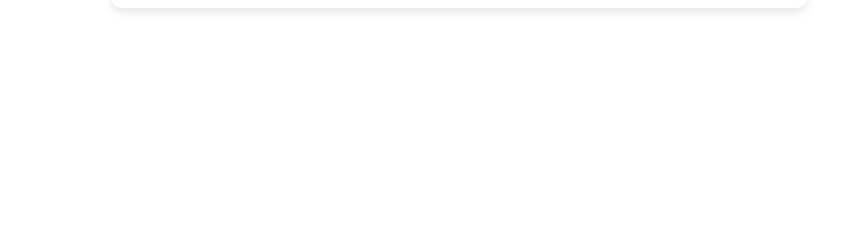
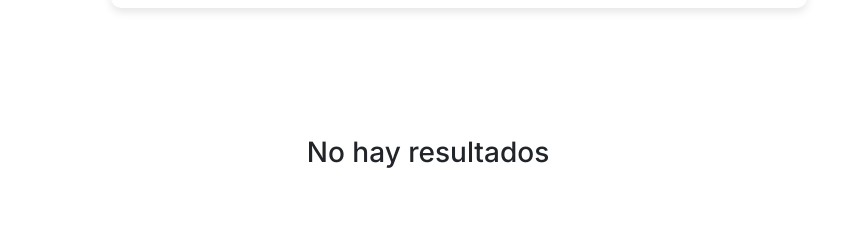
Before and after one commit to rekloyd/PettieExpressJS, a React (Vite) app in the folder frontend/Pettie/: page / in a window 1280 px wide. Shown: the part 960-1186 px from the top of the page, without its empty margins (212-1076 px from the left). Built offline with nearby package versions, Linux system fonts and the light colour scheme; a web font is replaced by a local one.

Commit message:
updated styles

```diff
--- a/frontend/Pettie/src/components/ServicioCard.tsx
+++ b/frontend/Pettie/src/components/ServicioCard.tsx
@@ -30,7 +30,7 @@ const ServicioCard: React.FC<ServicioCardProps> = ({ servicio }) => {
         <p>
           {servicio.precio}€ - Desde el {new Date(servicio.fechaInicio).toLocaleDateString()}
         </p>
-        <button className="buyButton">Ver más</button>
+        <button className="buyButton" style={{marginBottom:"10px;"}}>Ver más</button>
       </div>
     </div>
   );
--- a/frontend/Pettie/src/components/resultComponent.tsx
+++ b/frontend/Pettie/src/components/resultComponent.tsx
@@ -11,7 +11,7 @@ const ResultComponent: React.FC<ResultComponentProps> = ({ resultados }) => {
     <div className="container py-4">
       {resultados.length > 0 ? (
         <>
-          <h3 className="fs-3 mb-4">Resultados de búsqueda</h3>
+          <h3 className="fs-5 mb-7" style={{fontFamily:'Inter',fontSize:'28px;'}}>Resultados de búsqueda</h3>
           <div className="row row-cols-1 row-cols-md-2 row-cols-lg-3 g-4">
             {resultados.map((servicio, index) => (
               <div className="col" key={index}>
@@ -21,7 +21,7 @@ const ResultComponent: React.FC<ResultComponentProps> = ({ resultados }) => {
           </div>
         </>
       ) : (
-        <span></span>
+        <h3 style={{textAlign:'center'}}>No hay resultados</h3>
       )}
     </div>
   );
--- a/frontend/Pettie/src/styles/bestpettier.css
+++ b/frontend/Pettie/src/styles/bestpettier.css
@@ -28,7 +28,7 @@
     text-align: center;
     padding: 20px;
     width: 390px;
-    height: 525px;
+    height: 560px;
     border: black 1px solid;
   }
 
```
